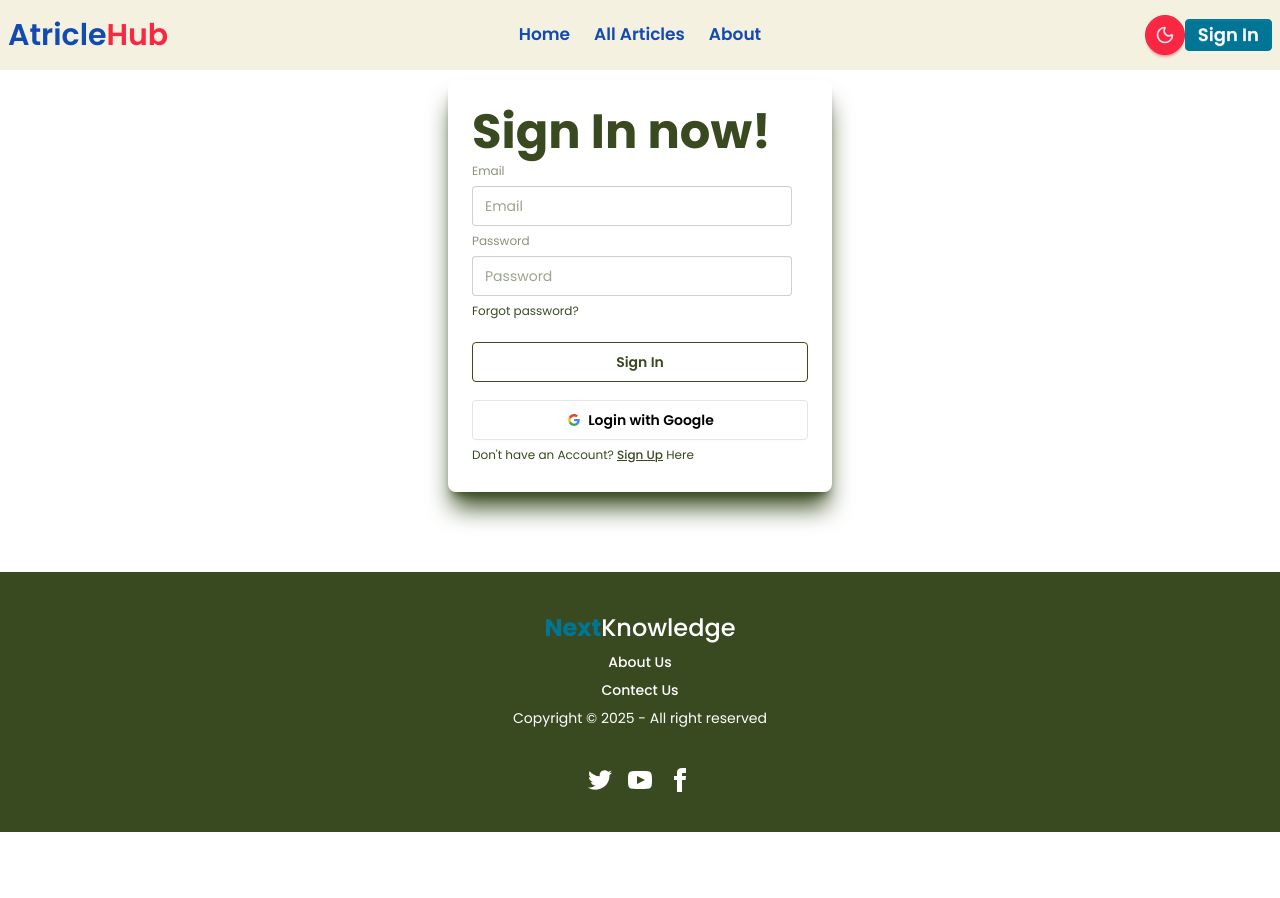
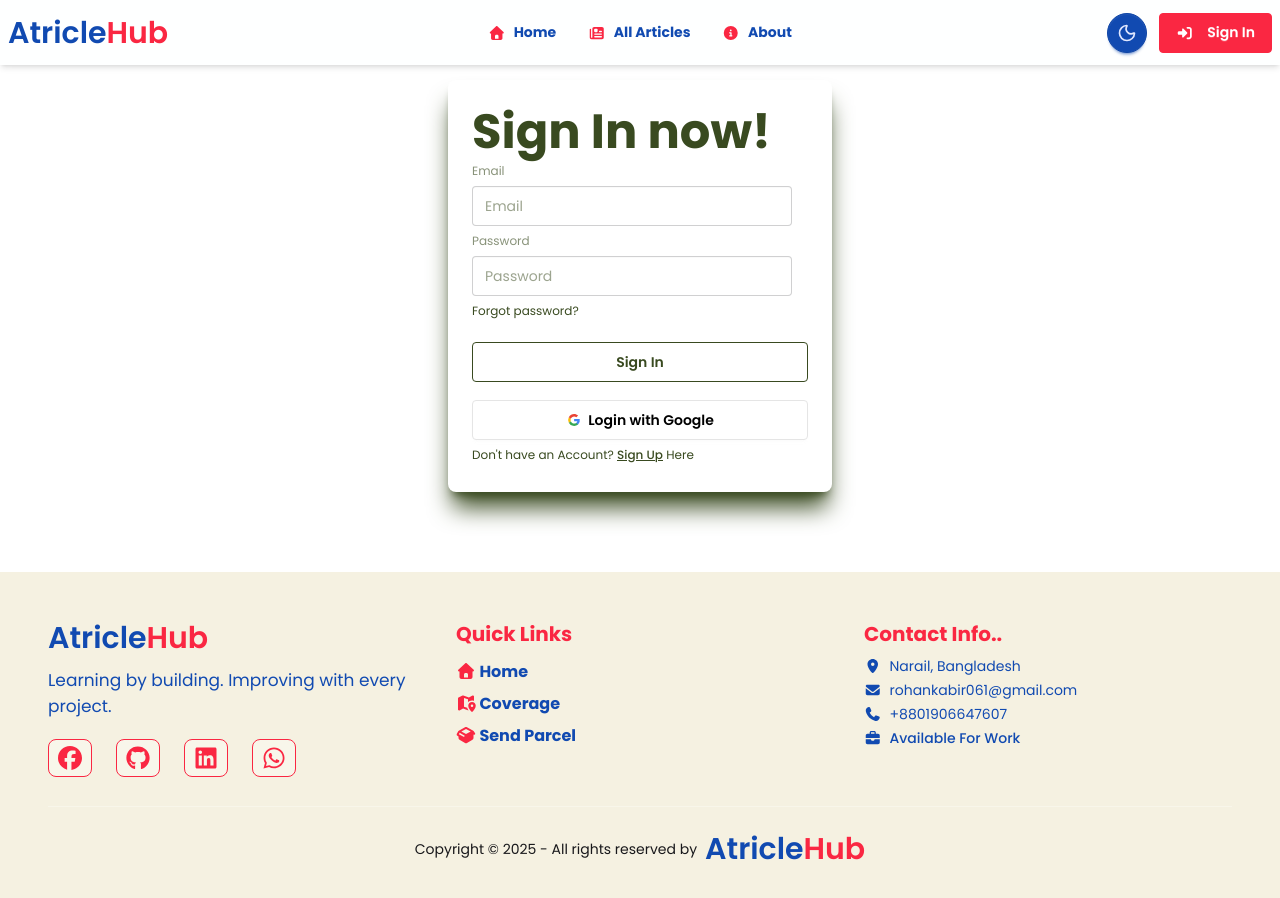
Before and after one commit to RohanR05/Article-Post, a React (Vite) app: page /signIn in a window 1280 px wide. Shown: the top 898 px of the page. Before the commit the page ends 832 px from the top, so only its background shows below. Built offline with nearby package versions, Linux system fonts and the light colour scheme; no server answers.

Commit message:
navbar footer

```diff
--- a/src/Components/Footer.jsx
+++ b/src/Components/Footer.jsx
@@ -1,62 +1,138 @@
-import { Link } from "react-router";
-// import ThemeToggle from "../Theme/Theme";
+import { FontAwesomeIcon } from "@fortawesome/react-fontawesome";
+import {
+  faFacebook,
+  faGithub,
+  faLinkedin,
+  faWhatsapp,
+} from "@fortawesome/free-brands-svg-icons";
+import {
+  faEnvelope,
+  faMapMarkerAlt,
+  faPhone,
+  faBriefcase,
+  faMapLocationDot,
+  faBoxOpen,
+  faHouse,
+} from "@fortawesome/free-solid-svg-icons";
+import { NavLink } from "react-router";
+import Logo from "./Logo";
 
 const Footer = () => {
+
   return (
-    <footer className="footer footer-horizontal footer-center p-10 bg-[#394a20] text-white">
-      <aside>
-        <a className="text-xl md:text-2xl font-medium">
-          <span className="text-cyan-700 font-bold dark:text-cyan-50">
-            Next
-          </span>
-          Knowledge
-        </a>
-        {/* <ThemeToggle></ThemeToggle> */}
-        <Link to="/postAbout" className="font-medium">
-          About Us
-        </Link>
-        <Link to="/serverDown" className="font-medium">
-          Contect Us
-        </Link>
-        <p>Copyright © {new Date().getFullYear()} - All right reserved</p>
-      </aside>
-      <nav>
-        <div className="grid grid-flow-col gap-4">
-          <a>
-            <svg
-              xmlns="http://www.w3.org/2000/svg"
-              width="24"
-              height="24"
-              viewBox="0 0 24 24"
-              className="fill-current"
-            >
-              <path d="M24 4.557c-.883.392-1.832.656-2.828.775 1.017-.609 1.798-1.574 2.165-2.724-.951.564-2.005.974-3.127 1.195-.897-.957-2.178-1.555-3.594-1.555-3.179 0-5.515 2.966-4.797 6.045-4.091-.205-7.719-2.165-10.148-5.144-1.29 2.213-.669 5.108 1.523 6.574-.806-.026-1.566-.247-2.229-.616-.054 2.281 1.581 4.415 3.949 4.89-.693.188-1.452.232-2.224.084.626 1.956 2.444 3.379 4.6 3.419-2.07 1.623-4.678 2.348-7.29 2.04 2.179 1.397 4.768 2.212 7.548 2.212 9.142 0 14.307-7.721 13.995-14.646.962-.695 1.797-1.562 2.457-2.549z"></path>
-            </svg>
-          </a>
-          <a>
-            <svg
-              xmlns="http://www.w3.org/2000/svg"
-              width="24"
-              height="24"
-              viewBox="0 0 24 24"
-              className="fill-current"
-            >
-              <path d="M19.615 3.184c-3.604-.246-11.631-.245-15.23 0-3.897.266-4.356 2.62-4.385 8.816.029 6.185.484 8.549 4.385 8.816 3.6.245 11.626.246 15.23 0 3.897-.266 4.356-2.62 4.385-8.816-.029-6.185-.484-8.549-4.385-8.816zm-10.615 12.816v-8l8 3.993-8 4.007z"></path>
-            </svg>
-          </a>
-          <a>
-            <svg
-              xmlns="http://www.w3.org/2000/svg"
-              width="24"
-              height="24"
-              viewBox="0 0 24 24"
-              className="fill-current"
-            >
-              <path d="M9 8h-3v4h3v12h5v-12h3.642l.358-4h-4v-1.667c0-.955.192-1.333 1.115-1.333h2.885v-5h-3.808c-3.596 0-5.192 1.583-5.192 4.615v3.385z"></path>
-            </svg>
-          </a>
+    <footer className="bg-accent">
+      <div className="max-w-screen-xl mx-auto p-6 md:p-12 rounded mt-16">
+        {/* Upper Section */}
+        <div className="w-full flex flex-col md:flex-row md:items-start md:justify-between gap-6 md:gap-10">
+          {/* Brand + Social Icons */}
+          <div className="flex flex-col items-start gap-3 flex-1 min-w-0">
+            <div>
+              {" "}
+              <Logo></Logo>
+            </div>
+            <h2 className="text-primary text-[17px] break-words">
+              Learning by building. Improving with every project.
+            </h2>
+            <nav>
+              <ul className="flex flex-wrap gap-3 md:gap-6 text-2xl mt-2">
+                {[faFacebook, faGithub, faLinkedin, faWhatsapp].map(
+                  (icon, idx) => (
+                    <li key={idx}>
+                      <a
+                        href={
+                          icon === faFacebook
+                            ? "https://www.facebook.com/rohan.kabir.877108"
+                            : icon === faGithub
+                            ? "https://github.com/RohanR05"
+                            : icon === faLinkedin
+                            ? "https://www.linkedin.com/in/rohan-batman/"
+                            : "https://wa.me/8801906647607"
+                        }
+                        target="_blank"
+                        rel="noreferrer"
+                        aria-label="social link"
+                      >
+                        <FontAwesomeIcon
+                          className="border border-secondary p-1.5 rounded-lg text-secondary bg-neutral/30 hover:bg-primary hover:text-neutral transition"
+                          icon={icon}
+                        />
+                      </a>
+                    </li>
+                  )
+                )}
+              </ul>
+            </nav>
+          </div>
+
+          {/* Quick Links with Icons */}
+          <nav className="flex flex-col items-start gap-3 flex-1 min-w-0">
+            <h2 className="text-xl font-bold text-secondary">Quick Links</h2>
+            <ul className="flex flex-col items-start gap-2">
+              <li className="text-primary font-bold flex items-center gap-2">
+                <NavLink
+                  className={({ isActive }) => (isActive ? "underline" : "")}
+                  to={"/"}
+                >
+                  <FontAwesomeIcon className="text-secondary" icon={faHouse} />{" "}
+                  Home
+                </NavLink>
+              </li>{" "}
+              <li className="text-primary font-bold flex items-center gap-2">
+                <NavLink
+                  className={({ isActive }) => (isActive ? "underline" : "")}
+                  to={"/coverage"}
+                >
+                  <FontAwesomeIcon
+                    className="text-secondary"
+                    icon={faMapLocationDot}
+                  />{" "}
+                  Coverage
+                </NavLink>
+              </li>
+              <li className="text-primary font-bold flex items-center gap-2">
+                <NavLink
+                  className={({ isActive }) => (isActive ? "underline" : "")}
+                  to={"/sendParcel"}
+                >
+                  <FontAwesomeIcon
+                    className="text-secondary"
+                    icon={faBoxOpen}
+                  />{" "}
+                  Send Parcel
+                </NavLink>
+              </li>
+            </ul>
+          </nav>
+
+          {/* Contact Info with Icons */}
+          <div className="flex flex-col items-start flex-1 min-w-0">
+            <h2 className="text-xl font-bold text-secondary mb-2">
+              Contact Info..
+            </h2>
+            <p className="flex items-center gap-2 text-sm text-primary mb-1">
+              <FontAwesomeIcon icon={faMapMarkerAlt} /> Narail, Bangladesh
+            </p>
+            <p className="flex items-center gap-2 text-sm text-primary mb-1">
+              <FontAwesomeIcon icon={faEnvelope} /> rohankabir061@gmail.com
+            </p>
+            <p className="flex items-center gap-2 text-sm text-primary mb-1">
+              <FontAwesomeIcon icon={faPhone} /> +8801906647607
+            </p>
+            <p className="flex items-center gap-2 text-sm text-primary font-medium">
+              <FontAwesomeIcon icon={faBriefcase} /> Available For Work
+            </p>
+          </div>
         </div>
-      </nav>
+
+        {/* Divider */}
+        <hr className="border-t border-neutral/30 w-full my-6" />
+
+        {/* Lower Section */}
+        <div className="w-full flex flex-col md:flex-row items-center justify-center gap-2 text-center text-sm">
+          <p>Copyright © {new Date().getFullYear()} - All rights reserved by</p>
+          <Logo></Logo>
+        </div>
+      </div>
     </footer>
   );
 };
--- a/src/Components/Navbar.jsx
+++ b/src/Components/Navbar.jsx
@@ -1,66 +1,100 @@
-import React, { use } from "react";
+import React, { useContext } from "react";
 import { Link, NavLink } from "react-router";
 import { AuthContext } from "../Provider/AuthContext";
 import ThemeToggle from "../Theme/Theme";
 import Logo from "./Logo";
+import { FontAwesomeIcon } from "@fortawesome/react-fontawesome";
+import {
+  faHouse,
+  faNewspaper,
+  faPenNib,
+  faSquarePlus,
+  faCircleInfo,
+  faRightFromBracket,
+  faRightToBracket,
+} from "@fortawesome/free-solid-svg-icons";
 
 const Navbar = () => {
-  const { user, logOut } = use(AuthContext);
+  const { user, logOut } = useContext(AuthContext);
 
   const handleLogOut = () => {
     logOut()
-      .then(() => {
-        alert("You Logged Out Successfully");
-      })
-      .catch((error) => {
-        console.log(error);
-      });
+      .then(() => alert("You Logged Out Successfully"))
+      .catch((error) => console.log(error));
   };
 
   const links = (
     <>
-      <li className=" text-[17px]">
+      <li className="text-primary font-bold flex items-center gap-2">
         <NavLink
-          className={({ isActive }) => (isActive ? "underline" : "")}
-          to={"/"}
+          to="/"
+          className={({ isActive }) =>
+            `flex items-center gap-2 transition ${
+              isActive ? "underline" : ""
+            }`
+          }
         >
+          <FontAwesomeIcon icon={faHouse} className="text-secondary" />
           Home
         </NavLink>
       </li>
-      <li className=" text-[17px]">
+
+      <li className="text-primary font-bold flex items-center gap-2">
         <NavLink
-          className={({ isActive }) => (isActive ? "underline" : "")}
-          to={"/allArticles"}
+          to="/allArticles"
+          className={({ isActive }) =>
+            `flex items-center gap-2 transition ${
+              isActive ? "underline" : ""
+            }`
+          }
         >
+          <FontAwesomeIcon icon={faNewspaper} className="text-secondary" />
           All Articles
         </NavLink>
       </li>
+
       {user && (
         <>
-          {" "}
-          <li className=" text-[17px]">
+          <li className="text-primary font-bold flex items-center gap-2">
             <NavLink
-              className={({ isActive }) => (isActive ? "underline" : "")}
-              to={"/myArticles"}
+              to="/myArticles"
+              className={({ isActive }) =>
+                `flex items-center gap-2 transition ${
+                  isActive ? "underline" : ""
+                }`
+              }
             >
+              <FontAwesomeIcon icon={faPenNib} className="text-secondary" />
               My Articles
             </NavLink>
           </li>
-          <li className="text-[17px]">
+
+          <li className="text-primary font-bold flex items-center gap-2">
             <NavLink
-              className={({ isActive }) => (isActive ? "underline" : "")}
-              to={"/postArticles"}
+              to="/postArticles"
+              className={({ isActive }) =>
+                `flex items-center gap-2 transition ${
+                  isActive ? "underline" : ""
+                }`
+              }
             >
+              <FontAwesomeIcon icon={faSquarePlus} className="text-secondary" />
               Post Article
             </NavLink>
           </li>
         </>
       )}
-      <li className="text-[17px]">
+
+      <li className="text-primary font-bold flex items-center gap-2">
         <NavLink
-          className={({ isActive }) => (isActive ? "underline" : "")}
-          to={"/postAbout"}
+          to="/postAbout"
+          className={({ isActive }) =>
+            `flex items-center gap-2 transition ${
+              isActive ? "underline" : ""
+            }`
+          }
         >
+          <FontAwesomeIcon icon={faCircleInfo} className="text-secondary" />
           About
         </NavLink>
       </li>
@@ -69,52 +103,61 @@ const Navbar = () => {
 
   return (
     <div className="relative z-50">
-      <div className="navbar bg-accent text-primary font-semibold fixed top-0 right-0 left-0">
+      <div className="navbar fixed top-0 right-0 left-0 bg-base-100/50 backdrop-blur-md text-primary font-semibold shadow-md">
+        {/* Navbar Start */}
         <div className="navbar-start">
-          <div className="dropdown">
-            <div tabIndex={0} role="button" className="btn btn-ghost md:hidden">
+          {/* Dropdown for Mobile */}
+          <div className="dropdown md:hidden">
+            <div tabIndex={0} role="button" className="btn btn-ghost">
               <svg
                 xmlns="http://www.w3.org/2000/svg"
-                className="h-5 w-5"
+                className="h-6 w-6"
                 fill="none"
                 viewBox="0 0 24 24"
                 stroke="currentColor"
               >
-                {" "}
                 <path
                   strokeLinecap="round"
                   strokeLinejoin="round"
                   strokeWidth="2"
-                  d="M4 6h16M4 12h8m-8 6h16"
-                />{" "}
+                  d="M4 6h16M4 12h16M4 18h16"
+                />
               </svg>
             </div>
             <ul
               tabIndex={0}
-              className="menu menu-sm dropdown-content dark:bg-black dark:text-[#e2e9d7] bg-base-100 text-[#00333b] rounded-box z-1 mt-3 w-52 p-2 shadow"
+              className="menu menu-sm dropdown-content bg-base-100 rounded-box mt-3 w-52 p-2 shadow"
             >
               {links}
             </ul>
           </div>
-          <Logo></Logo>
+
+          <Logo />
         </div>
-        <div className="navbar-center hidden lg:flex ">
-          <ul className="menu menu-horizontal px-1 ">{links}</ul>
+
+        {/* Navbar Center */}
+        <div className="navbar-center hidden lg:flex">
+          <ul className="menu menu-horizontal px-1 gap-2">{links}</ul>
         </div>
-        <div className="navbar-end">
-          <ThemeToggle></ThemeToggle>
-          <div className="">
-            {" "}
+
+        {/* Navbar End */}
+        <div className="navbar-end flex items-center gap-3">
+          <ThemeToggle />
+
           {user ? (
-              <div className="flex gap-5 items-center">
+            <div className="flex gap-3 items-center">
               <button
                 onClick={handleLogOut}
-                  className=" btn btn-secondary btn-outline"
+                className="btn btn-outline btn-secondary"
               >
+                <FontAwesomeIcon
+                  icon={faRightFromBracket}
+                  className="mr-2"
+                />
                 Log Out
               </button>
               <img
-                  className="w-12 h-12 rounded-2xl hidden md:block"
+                className="w-11 h-11 rounded-2xl hidden md:block"
                 src={user?.photoURL || "https://via.placeholder.com/150"}
                 alt="Profile"
               />
@@ -123,15 +166,15 @@ const Navbar = () => {
             <NavLink
               to="/signIn"
               className={({ isActive }) =>
-                  `btn btn-sm text-lg border-cyan-700 ${
-                    isActive ? "bg-cyan-700 text-white" : "text-cyan-700"
+                `btn btn-outline btn-secondary ${
+                  isActive ? "bg-secondary text-base-100" : ""
                 }`
               }
             >
+              <FontAwesomeIcon icon={faRightToBracket} className="mr-2" />
               Sign In
             </NavLink>
           )}
-          </div>
         </div>
       </div>
     </div>
--- a/src/MainLayout/Root.jsx
+++ b/src/MainLayout/Root.jsx
@@ -7,7 +7,8 @@ const Root = () => {
     <div className="bg-neutral">
       {" "}
       <Navbar></Navbar>
-      <div className="max-w-screen-xl mx-auto m-16">
+      <div className="max-w-screen-xl mx-auto mt-16">
+
         <Outlet></Outlet>
       </div>{" "}
       <Footer></Footer>
--- a/src/Theme/Theme.jsx
+++ b/src/Theme/Theme.jsx
@@ -31,13 +31,13 @@ export default function ThemeToggle() {
   return (
     <button
       onClick={toggleTheme}
-      className="btn btn-secondary btn-circle"
+      className="btn btn-circle btn-primary "
       aria-label="Toggle Theme"
     >
       {theme === "light" ? (
         <Moon className="w-5 h-5 " />
       ) : (
-        <Sun className="w-5 h-5" />
+        <Sun className="w-5 h-5 text-info" />
       )}
     </button>
   );
```
Also changed, not shown: src/Pages/Homee/Home.jsx (+56 -6 lines). Lines whose indentation alone changed are shown as unchanged.
